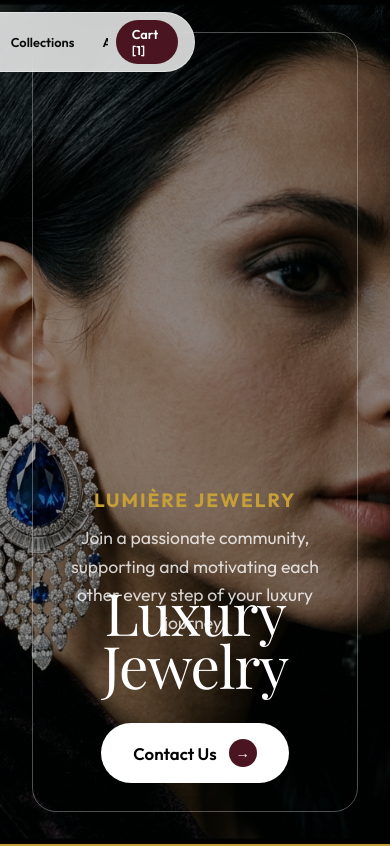
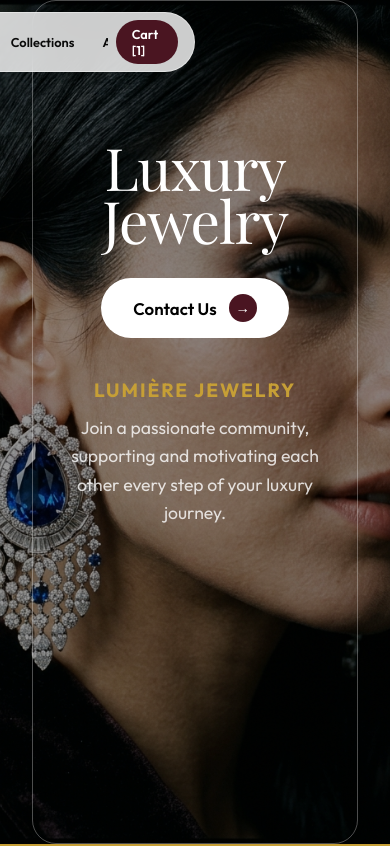
Before and after one commit to Royson-salis-18/lumiere, a React (Vite) app: page / in a window 390 px wide. Shown: the top 846 px of the page. Built offline with nearby package versions, Linux system fonts and the light colour scheme; a web font is replaced by a local one.

Commit message:
fix: removed inline positioning styles and overhauled mobile hero constraints to prevent text overlap with nav

```diff
--- a/src/index.css
+++ b/src/index.css
@@ -537,6 +537,10 @@ button { background: none; border: none; cursor: pointer; font-family: inherit;
   font-family: var(--font-serif);
 }
 
+/* Desktop Hero Helper Classes */
+.bento-desktop-right { right: 5vw; left: auto; transform: none; bottom: 40px; }
+.paragraph-desktop-left { left: 5vw; right: auto; text-align: left; }
+
 /* RESPONSIVE MEDIA QUERIES */
 @media (max-width: 900px) {
   .nav-pill { flex-wrap: wrap; justify-content: center; gap: 4px; }
@@ -590,9 +594,12 @@ button { background: none; border: none; cursor: pointer; font-family: inherit;
   .hero-inset {
     display: flex;
     flex-direction: column;
-    justify-content: center;
+    justify-content: flex-start;
     align-items: center;
-    padding: 100px 5vw 40px !important;
+    padding: 140px 5vw 40px !important;
+    height: auto !important;
+    min-height: 100vh;
+    gap: 40px;
   }
   .hero-text-container {
     position: relative !important;
@@ -602,7 +609,8 @@ button { background: none; border: none; cursor: pointer; font-family: inherit;
     bottom: auto !important;
     text-align: center;
     align-items: center;
-    margin-bottom: 24px;
+    margin-bottom: 0 !important;
+    width: 100%;
   }
   .text-massive {
     font-size: clamp(3.5rem, 15vw, 6rem) !important;
--- a/src/pages/Home.jsx
+++ b/src/pages/Home.jsx
@@ -49,7 +49,7 @@ export default function Home() {
           </div>
 
           {/* Bottom Right Bento Card (Moved to right) */}
-          <div className="bento-container" style={{ right: '5vw', left: 'auto', transform: 'none', bottom: '40px' }}>
+          <div className="bento-container bento-desktop-right">
             {/* Socials Box */}
             <div className="bento-socials">
               <div className="social-icon">In</div>
@@ -76,7 +76,7 @@ export default function Home() {
           </div>
 
           {/* Bottom Left Paragraph (Moved from right to left) */}
-          <div className="hero-paragraph" style={{ left: '5vw', right: 'auto', textAlign: 'left' }}>
+          <div className="hero-paragraph paragraph-desktop-left">
             <h4 className="text-gold" style={{ fontSize: '1.2rem', marginBottom: '12px', letterSpacing: '0.1em', textTransform: 'uppercase' }}>Lumière Jewelry</h4>
             <p style={{ color: 'var(--text-muted)', fontSize: '1.1rem', lineHeight: '1.6', maxWidth: '350px' }}>
               Join a passionate community, supporting and motivating each other every step of your luxury journey.
```
